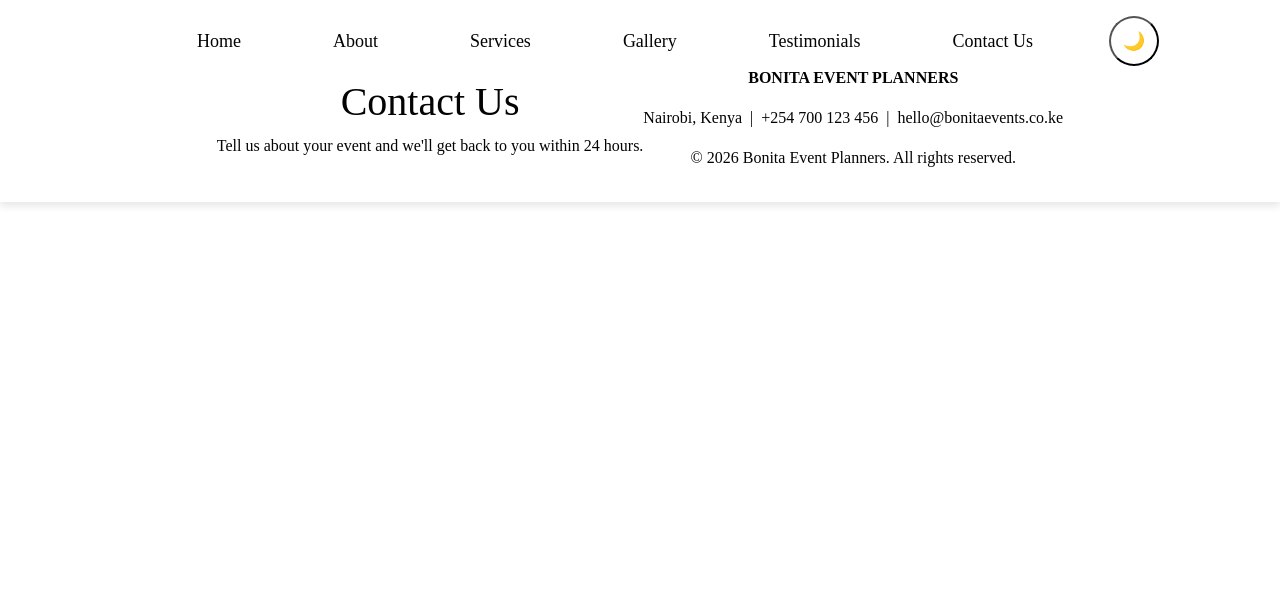
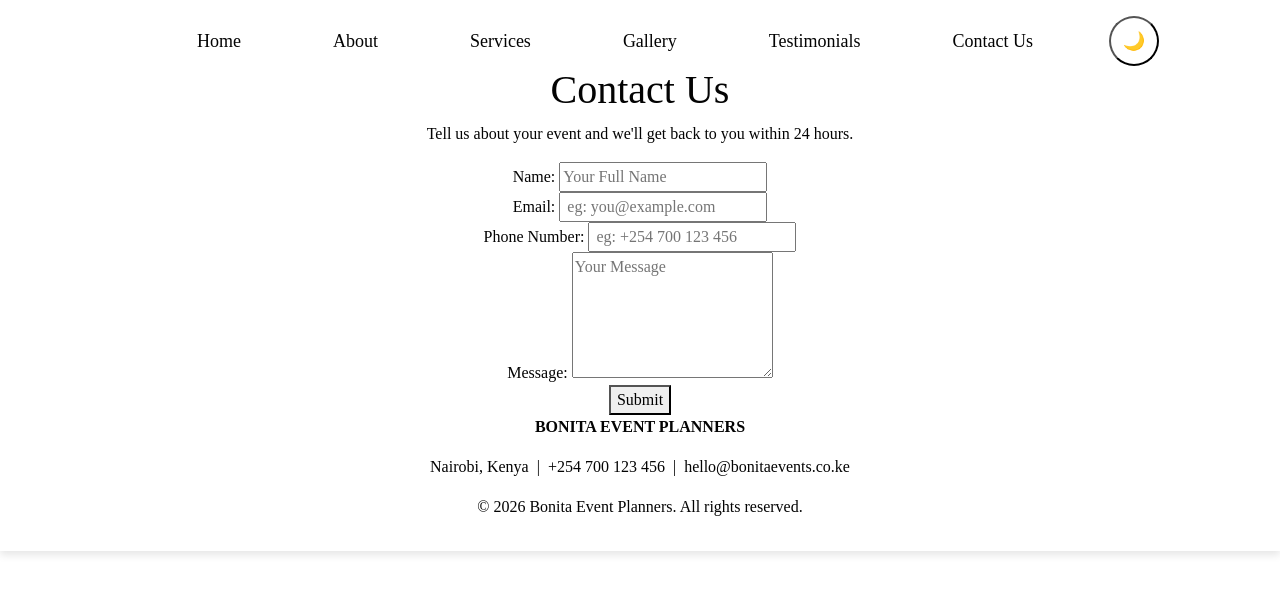
Before and after one commit to MichelleMbugua/bonita-project, a plain HTML site: page contactus.html in a window 1280 px wide. Drawn offline with nearby package versions, Linux system fonts and the light colour scheme.

Commit message:
adding contact form

```diff
--- a/contactus.html
+++ b/contactus.html
@@ -25,6 +25,27 @@
          <div class="page-header">
         <h1>Contact Us</h1>
         <p>Tell us about your event and we'll get back to you within 24 hours.</p>
+
+        <div class="contact-form">
+            <form action="submit_form.php" method="post">
+                <label for="name">Name:</label>
+                <input type="text" id="name" name="name" placeholder="Your Full Name" required>
+                <br>
+
+                <label for="email">Email:</label>
+                <input type="email" id="email" name="email" placeholder=" eg: you@example.com" required>
+                <br>
+
+                <label for="phone">Phone Number:</label>
+                <input type="tel" id="phone" name="phone" placeholder=" eg: +254 700 123 456" required>
+                <br>
+
+                <label for="message">Message:</label>
+                <textarea id="message" name="message" rows="5" placeholder="Your Message" required></textarea>
+                <br>
+
+                <button type="submit">Submit</button>
+            </form>
     </div>
     <footer class="site-footer">
         <p><strong>BONITA EVENT PLANNERS</strong></p>
```
